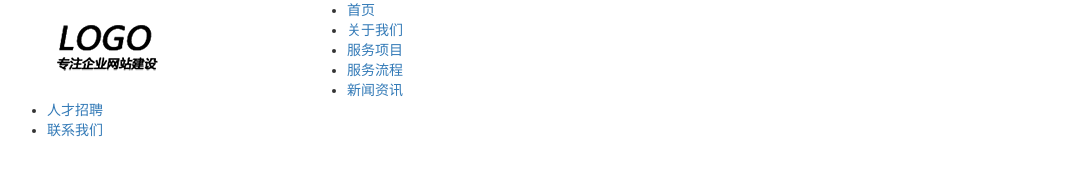
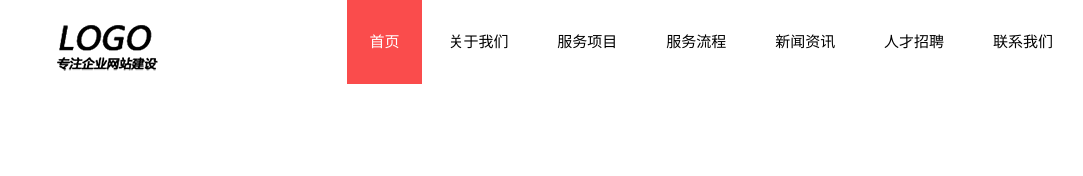
Before and after one commit to touberm/ResponsiveTemplate, a plain HTML site: page ProductWebSite/1/index.html in a window 1280 px wide. Shown: the whole page, without its empty margins (43-1126 px from the left). Drawn offline with nearby package versions, Linux system fonts and the light colour scheme.

Commit message:
restart index

```diff
--- a/ProductWebSite/1/css/global.css
+++ b/ProductWebSite/1/css/global.css
@@ -16,7 +16,12 @@ img {
   margin: 0;
 }
 
+li {
+  list-style: none;
+}
+
 a {
+  color: #000;
   text-decoration: none;
 }
 
@@ -57,8 +62,33 @@ img {
   max-width: 300px;
   padding: 10px 0;
 }
-.top .logo a{
+
+.top .logo a {
   display: block;
-  height:70px;
+  height: 70px;
   line-height: 70px;
 }
+
+.top .menu li a {
+  display: block;
+  text-decoration: none;
+  width: auto;
+  padding: 0px 1.5em;
+  font-size: 15px;
+  line-height: 84px;
+  position: relative;
+}
+
+.top .menu li a.current {
+  color: #fff;
+  background: #FA4C4C;
+}
+
+.top .menu li a.choice {
+  color: #fff;
+  background: #FA4C4C;
+}
+
+.top .menu .menu_opt {
+  display: inline-block;
+}
--- a/ProductWebSite/1/index.html
+++ b/ProductWebSite/1/index.html
@@ -19,13 +19,13 @@
             <img src="./images/logo.png" alt="logo">
           </a>
         </div>
-        <div class="menu" id="menu"></div>
+        <div class="menu">
           <ul>
-            <li class="menu_style_homepage menu_current">
-              <a href="/index.aspx" class="menu">首页</a>
+            <li class="menu_opt">
+              <a href="" class="choice">首页</a>
             </li>
-            <li class="menu_style">
-              <a href="" class="menu">关于我们</a>
+            <li class="menu_opt">
+              <a href="" >关于我们</a>
               <ul class="dropdown-menu">
                 <li>
                   <a href="">企业简介</a>
@@ -35,14 +35,14 @@
                 </li>
               </ul>
             </li>
-            <li class="menu_style">
-              <a href="" class="menu">服务项目</a>
+            <li class="menu_opt">
+              <a href="">服务项目</a>
             </li>
-            <li class="menu_style">
-              <a href="" class="menu">服务流程</a>
+            <li class="menu_opt">
+              <a href="">服务流程</a>
             </li>
-            <li class="menu_style" >
-              <a href="" class="menu">新闻资讯</a>
+            <li class="menu_opt" >
+              <a href="">新闻资讯</a>
               <ul class="dropdown-menu">
                 <li>
                   <a href="">公司新闻</a>
@@ -55,15 +55,16 @@
                 </li>
               </ul>
             </li>
-            <li class="menu_style">
-              <a href="" class="menu">人才招聘</a>
+            <li class="menu_opt">
+              <a href="">人才招聘</a>
             </li>
-            <li class="menu_style">
-              <a href="" class="menu">联系我们</a>
+            <li class="menu_opt">
+              <a href="">联系我们</a>
 
 
             </li>
           </ul>
+        </div>
       </div>
     </div>
 
@@ -72,7 +73,7 @@
   <!-- jQuery (necessary for Bootstrap's JavaScript plugins) -->
   <script src="https://cdn.bootcss.com/jquery/1.12.4/jquery.min.js"></script>
   <!-- Include all compiled plugins (below), or include individual files as needed -->
-  <script src="js/bootstrap.min.js"></script>
+  <script src="./css/bootstrap/js/bootstrap.min.js"></script>
 </body>
 
 </html>
```
